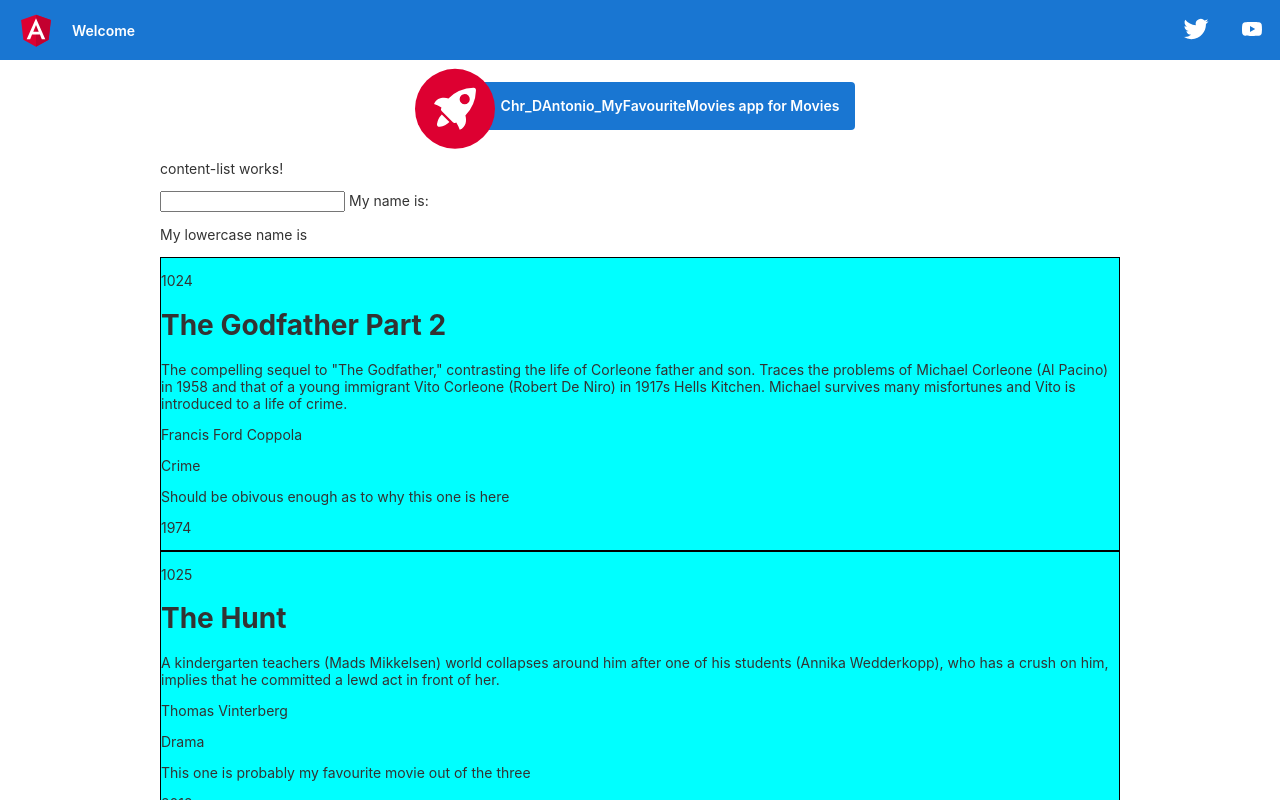
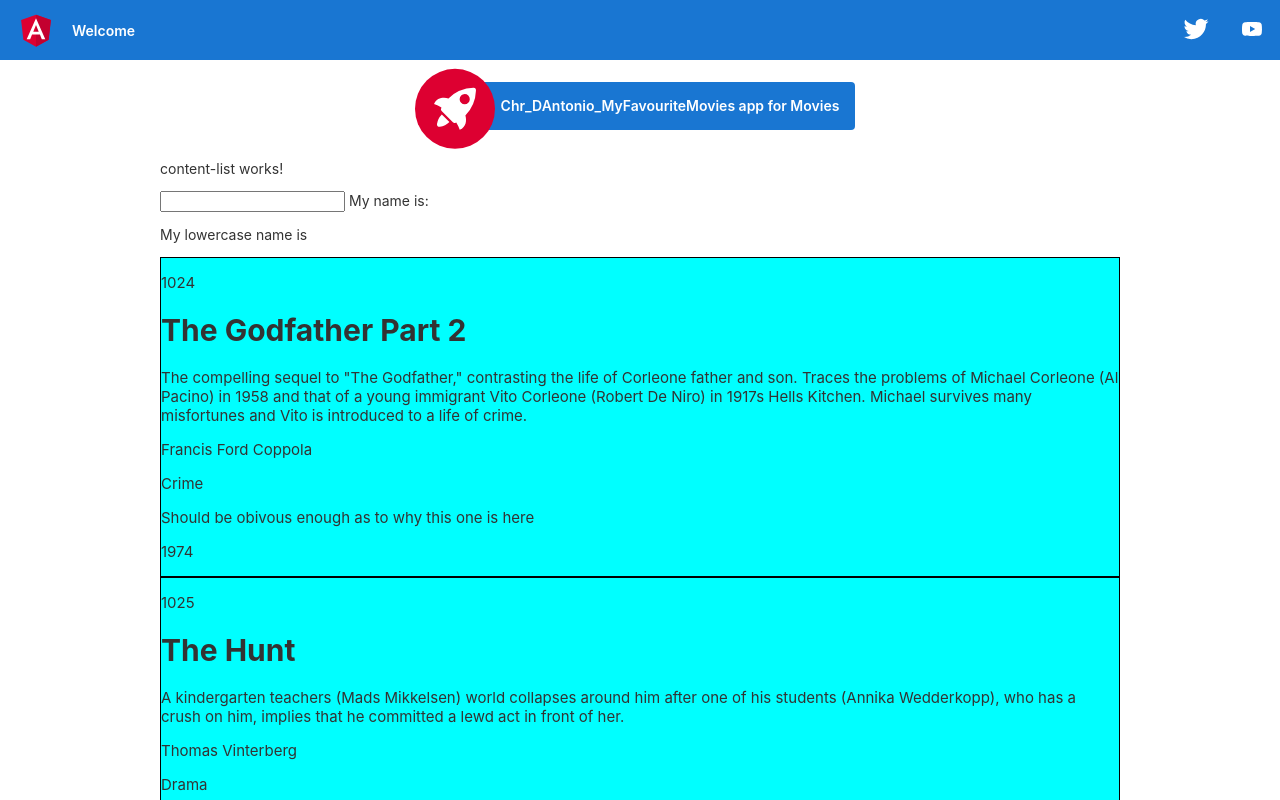
Before and after one commit to Christian-DAntonio/Chr_DAntonio_WEB601Assignments_MyFavouriteMovies, an Angular app: page / in a window 1280 px wide. Shown: the top 800 px of the page. Built offline with nearby package versions, Linux system fonts and the light colour scheme.

Commit message:
more changes

```diff
--- a/src/app/content-card/content-card.component.scss
+++ b/src/app/content-card/content-card.component.scss
@@ -3,6 +3,10 @@
     background-color: aqua;
 }
 
-.contentCard.p.description {
-    font-size: 5px;
+h1 {
+    font-size: 30px;
 }
+
+p {
+    font-size: 15px;
+}
--- a/src/app/content-list/content-list.component.html
+++ b/src/app/content-list/content-list.component.html
@@ -50,4 +50,5 @@
     <p>Release Date: 2007</p>
 </div> -->
 <app-content-card *ngFor="let content of (myContentArray | movies)" [content]="content"></app-content-card>
+<app-content-card *ngFor="let content of"></app-content-card>
 <app-content-card *ngFor="let content of myContentArray" [content]="content"></app-content-card>
```
